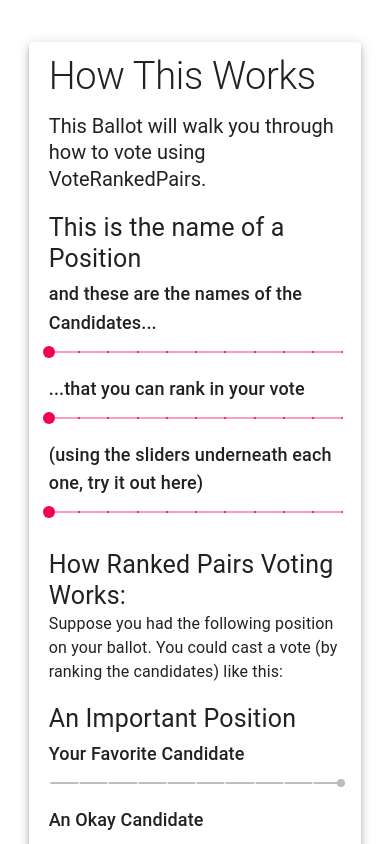
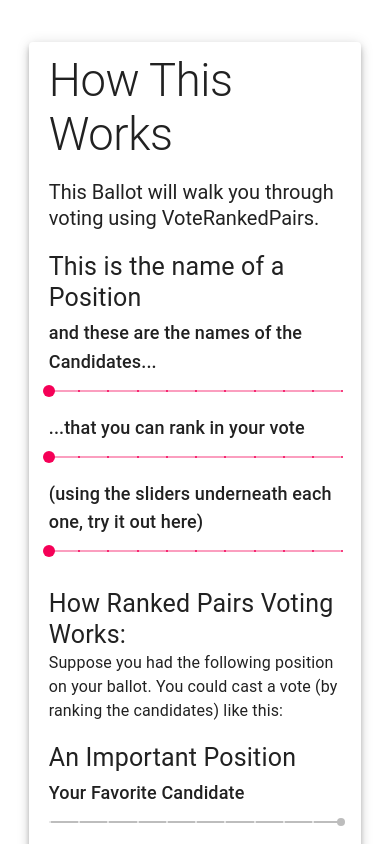
Before and after one commit to sjlequar/RankedPairs-site, a React (Create React App) app: page /ballots/example_ballot in a window 390 px wide. Shown: the top 844 px of the page. Built offline with nearby package versions, Linux system fonts and the light colour scheme.

Commit message:
changed a few factors for resizing fonts

```diff
--- a/src/features/content/ExampleBallot.js
+++ b/src/features/content/ExampleBallot.js
@@ -5,7 +5,7 @@ import Ballot from '../ballot/Ballot';
 
 const exampleBallotRep = {
     "name" : "How This Works",
-	"subtitle" : "This Ballot will walk you through how to vote using "+
+	"subtitle" : "This Ballot will walk you through voting using "+
 				 "VoteRankedPairs.",
     "positionReps": [
         {
--- a/src/formatting/Theme.js
+++ b/src/formatting/Theme.js
@@ -1,6 +1,4 @@
-import React from 'react';
-import { createMuiTheme, ThemeProvider, responsiveFontSizes }
-    from '@material-ui/core/styles';
+import { createMuiTheme, responsiveFontSizes } from '@material-ui/core/styles';
 
 let theme = createMuiTheme({
 	breakpoints: {
@@ -8,20 +6,26 @@ let theme = createMuiTheme({
 			'mobile': 750
 		},
 	},
-
 });
 
 
 theme = responsiveFontSizes(theme,
 	{
 		breakpoints: ['mobile'],
+		variants: ['h3', 'h4', 'h5', 'h6'],
+	},
+);
+
+theme = responsiveFontSizes(theme,
+	{
+		breakpoints: ['mobile'],
+		factor: 1.5,
+		variants: ['h1', 'h2'],
 	},
 );
 
 
 
 
-
-
 const Theme = theme;
 export default Theme;
```
